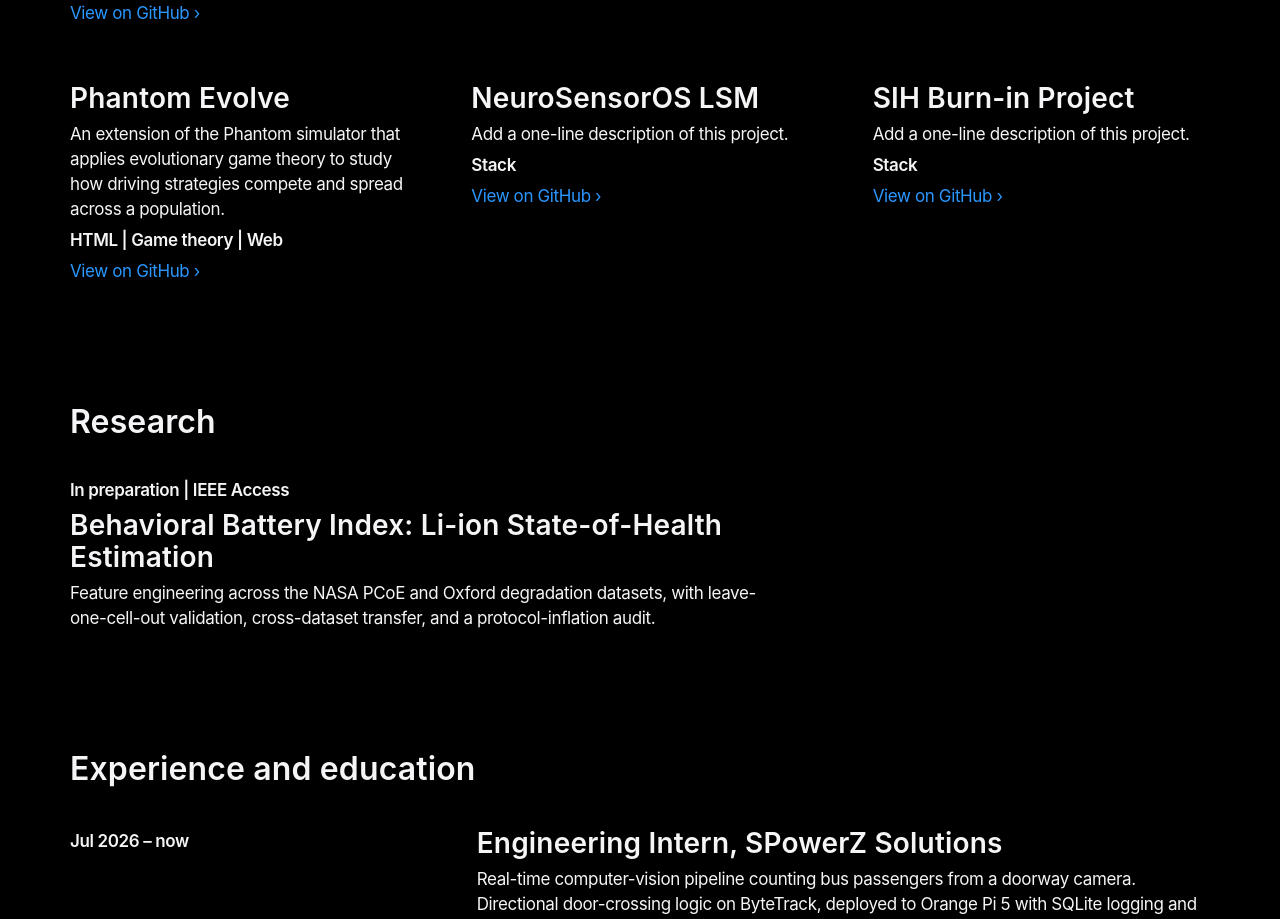
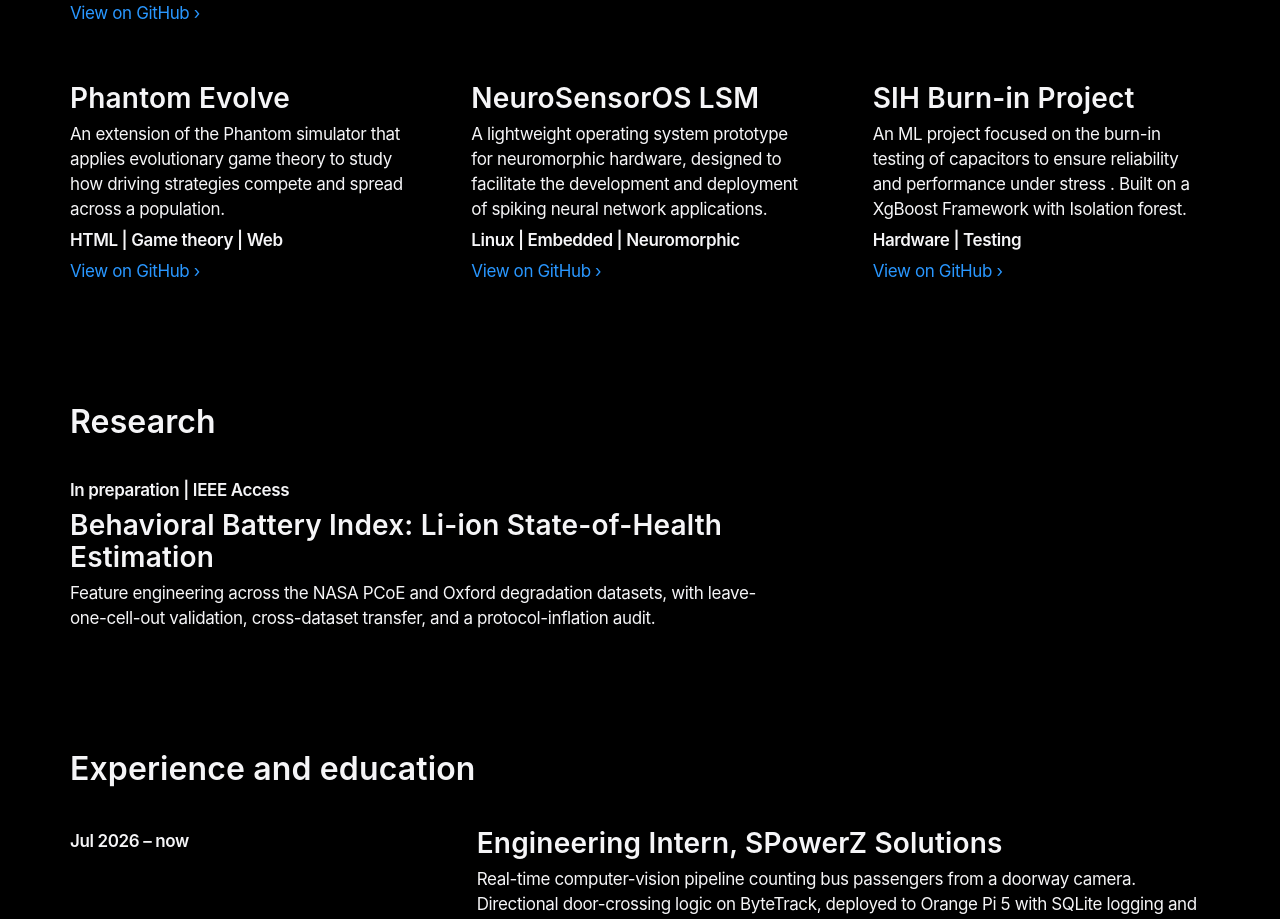
Before and after one commit to Saikarthik-Ramakrishnan/saikarthik-ramakrishnan.github.io, a Svelte app: page / in a window 1280 px wide. Shown: the part 1176-2095 px from the top of the page. Built offline with nearby package versions, Linux system fonts and the light colour scheme.

Commit message:
fix project description

```diff
--- a/src/data.js
+++ b/src/data.js
@@ -22,8 +22,8 @@ export const projects = [
   { name: 'Darwin Board', desc: 'A self-calibrating analog hardware platform. It monitors its own output, optimizes its parameters in a closed loop, and recovers automatically from component faults.', stack: 'Python | Analog hardware', url: gh + 'darwin-board' },
   { name: 'Phantom: Traffic-Jam Simulator', desc: 'An agent-based simulation of phantom traffic jams on a ring road, showing how a single autonomous vehicle can dampen stop-and-go waves. Calibrated for Indian mixed-vehicle traffic.', stack: 'JavaScript | Simulation | Web', url: gh + 'phantom-traffic' },
   { name: 'Phantom Evolve', desc: 'An extension of the Phantom simulator that applies evolutionary game theory to study how driving strategies compete and spread across a population.', stack: 'HTML | Game theory | Web', url: gh + 'phantom-evolve-gametheory' },
-  { name: 'NeuroSensorOS LSM', desc: 'Add a one-line description of this project.', stack: 'Stack', url: gh + 'neurosensoros-lsm' },
-  { name: 'SIH Burn-in Project', desc: 'Add a one-line description of this project.', stack: 'Stack', url: gh + 'sih-burn-in-project' }
+  { name: 'NeuroSensorOS LSM', desc: 'A lightweight operating system prototype for neuromorphic hardware, designed to facilitate the development and deployment of spiking neural network applications.', stack: 'Linux | Embedded | Neuromorphic', url: gh + 'neurosensoros-lsm' },
+  { name: 'SIH Burn-in Project', desc: 'An ML project focused on the burn-in testing of capacitors to ensure reliability and performance under stress . Built on a XgBoost Framework with Isolation forest.', stack: 'Hardware | Testing', url: gh + 'sih-burn-in-project' }
 ];
 
 export const research = [
```
